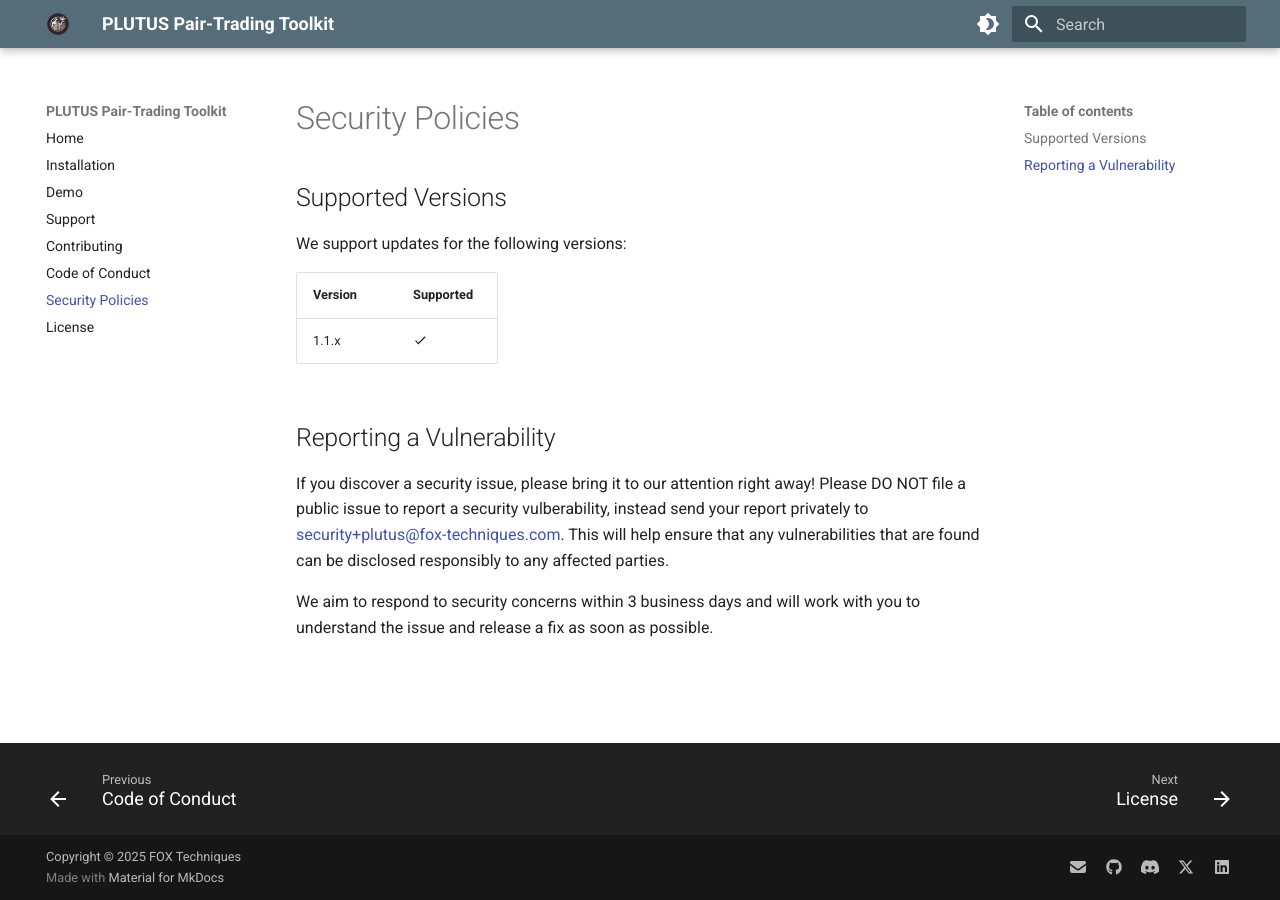
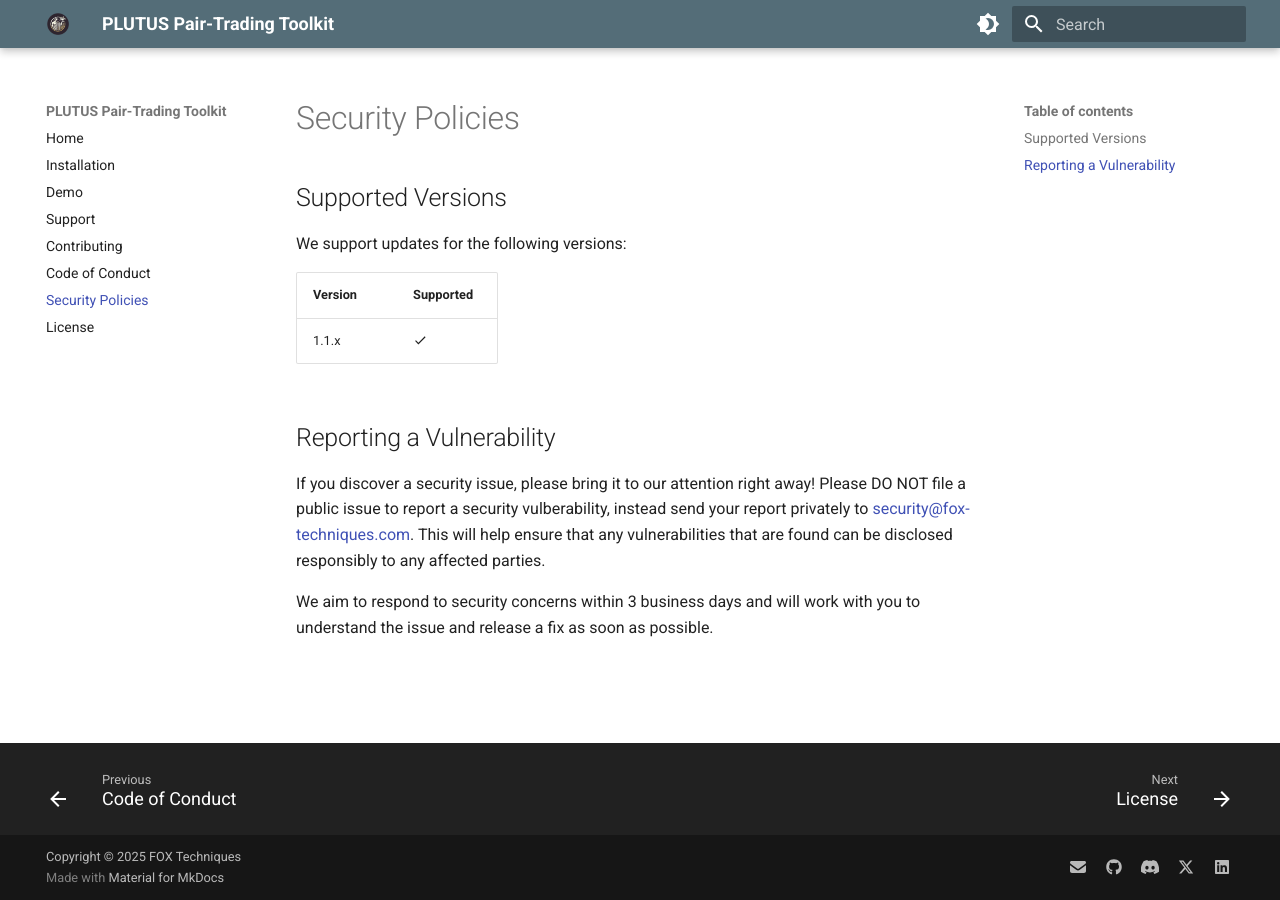
Before and after one commit to fox-techniques/plutus-pairtrading, an MkDocs documentation site: the page built from docs/SECURITY.md, in a window 1280 px wide. Built offline with MkDocs 1.6.1 and Material for MkDocs 9.7.7, drawn with Linux system fonts in a browser that asks for light colours.

Commit message:
Update contact information in documentation and configuration files

```diff
--- a/docs/SECURITY.md
+++ b/docs/SECURITY.md
@@ -11,6 +11,6 @@
 
 ## Reporting a Vulnerability
 
-If you discover a security issue, please bring it to our attention right away! Please DO NOT file a public issue to report a security vulberability, instead send your report privately to [security+plutus@fox-techniques.com](mailto:security+plutus@fox-techniques.com). This will help ensure that any vulnerabilities that are found can be disclosed responsibly to any affected parties.
+If you discover a security issue, please bring it to our attention right away! Please DO NOT file a public issue to report a security vulberability, instead send your report privately to [security@fox-techniques.com](mailto:security@fox-techniques.com). This will help ensure that any vulnerabilities that are found can be disclosed responsibly to any affected parties.
 
 We aim to respond to security concerns within 3 business days and will work with you to understand the issue and release a fix as soon as possible.
--- a/mkdocs.yml
+++ b/mkdocs.yml
@@ -41,7 +41,7 @@
 extra:
   social:
     - icon: fontawesome/solid/envelope
-      link: mailto:contact+plutus@fox-techniques.com?subject=Inquiry%20about%20PLUTUSt%20Pair-Tradingt%20Toolkit
+      link: mailto:contact@fox-techniques.com?subject=Inquiry%20about%20PLUTUSt%20Pair-Tradingt%20Toolkit
     - icon: fontawesome/brands/github
       link: https://github.com/fox-techniques/plutus-pairtrading
     - icon: fontawesome/brands/discord
--- a/pyproject.toml
+++ b/pyproject.toml
@@ -2,7 +2,7 @@
 name = "plutus-pairtrading"
 version = "1.0.0"
 description = ""
-authors = ["FOX Techniques <contact+plutus@fox-techniques.com>"]
+authors = ["FOX Techniques <ali.nabbi@fox-techniques.com>"]
 license = "MIT"
 readme = "README.md"
 
--- a/setup.py
+++ b/setup.py
@@ -4,7 +4,7 @@
     name="plutus-pairtrading",
     version="1.0.0",
     author="FOX Techniques",
-    author_email="contact+plutus@fox-techniques.com",
+    author_email="ali.nabbi@fox-techniques.com",
     description="PLUTUS is a Python-based toolkit for performing pair-trading analysis.",
     long_description=open("README.md").read(),
     long_description_content_type="text/markdown",
```
